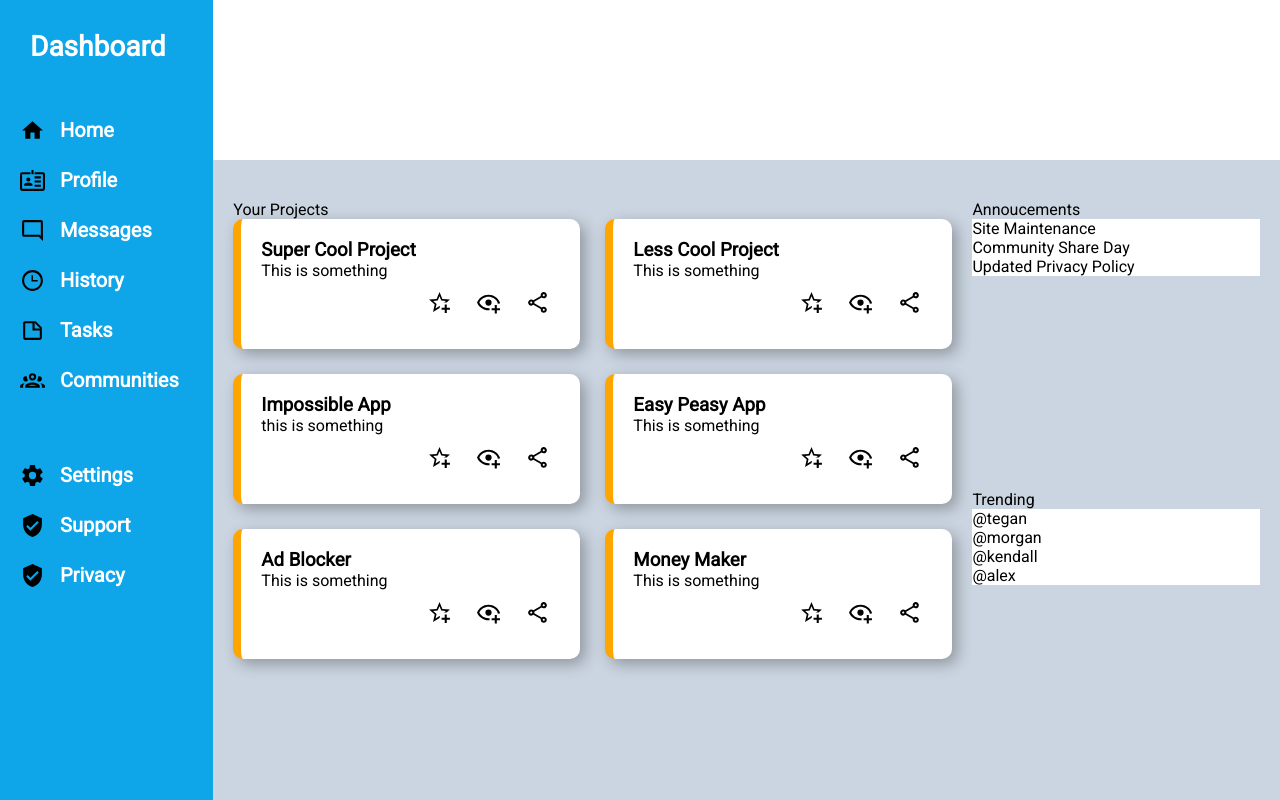
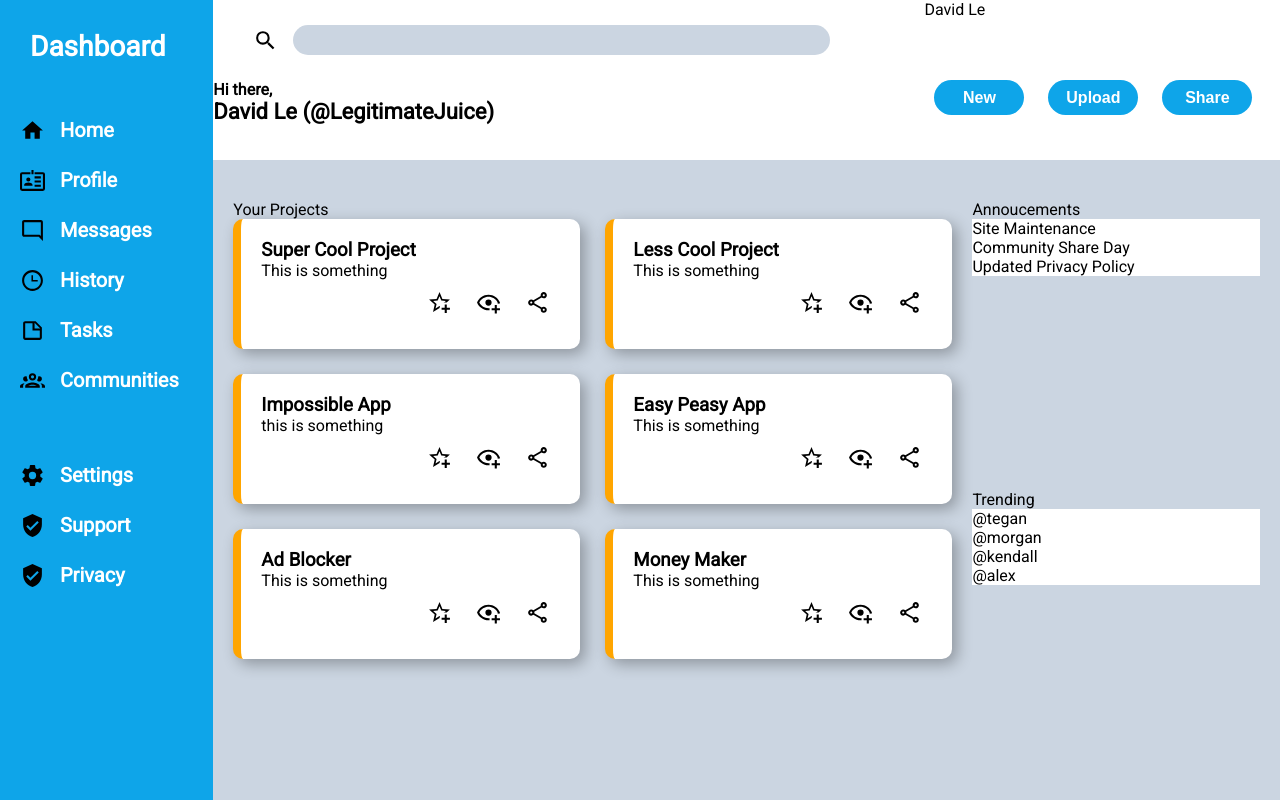
Before and after one commit to Sharpslice/admin-dashboard, a plain HTML site: page index.html in a window 1280 px wide. Drawn offline with Linux system fonts and the light colour scheme.

Commit message:
Worked on header

```diff
--- a/index.html
+++ b/index.html
@@ -9,6 +9,25 @@
 <body>
     <div id = "main">
         <div id="header">
+            <div id="searchbar">
+                <img src="images/header-icons/magnify.svg" alt="magnify">
+                <input type="text">
+            </div>
+            <div id ="account">
+                David Le
+            </div>
+            <div id="greetings">
+                <span>Hi there,<br>
+                       <p>David Le (@LegitimateJuice)</p>
+                </span>
+            </div>
+
+            <div id="headerButtons">
+                <button type="button">New</button>
+                <button type="button">Upload</button>
+                <button type="button">Share</button>
+            </div>
+
 
         </div>
         <div id="sidebar">
--- a/styles.css
+++ b/styles.css
@@ -22,6 +22,45 @@ body{
 
 #header{
     grid-column: 2 / 3;
+    display: grid;
+    grid-template-rows: 1fr 1fr;
+    grid-template-columns: 2fr 1fr;
+    box-shadow: 10px 10px 15px rgba(0,0,0,0.5);
+}
+#searchbar{
+    margin-left: 40px;
+    display: flex;
+    align-items: center;
+    gap: 15px;
+}
+#searchbar>input{
+    border: none;
+    border-radius: 15px;
+    background-color: #cbd5e1;
+    width: 80%;
+    height: 30px;
+}
+
+#headerButtons>button
+{
+    margin: 0px 10px;
+    width: 90px;
+    height: 35px;
+    border: none;
+    border-radius: 18px;
+    background-color: #0ea5e9;
+    color: white;
+
+    font-size: 16px;
+    font-weight: bold;
+    text-align: center;
+}
+#greetings>span{
+    font-weight: bold;
+}
+#greetings>span>p{
+    font-weight: bold;
+    font-size: 22px;
 }
 
 #sidebar{
```
Also changed, not shown: images/header-icons/magnify.svg (added).
